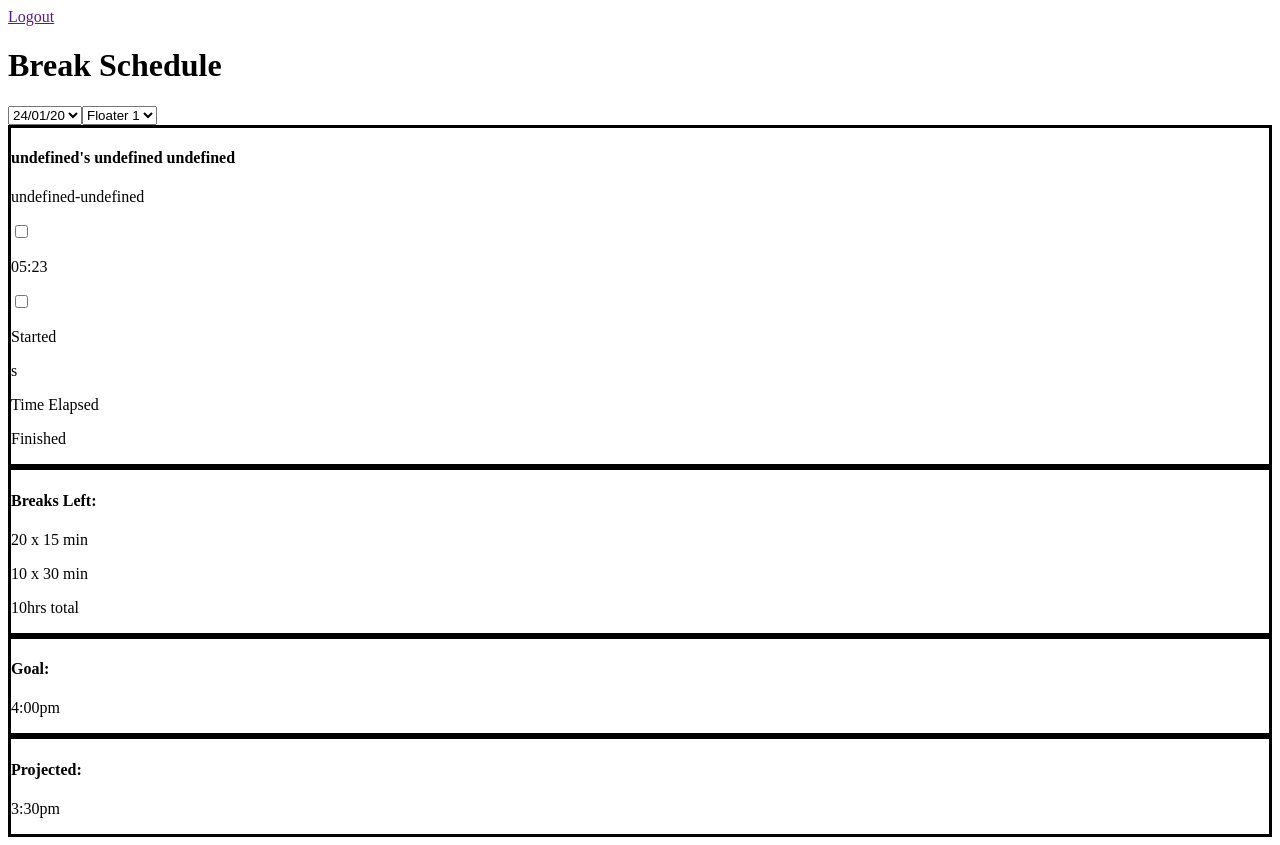
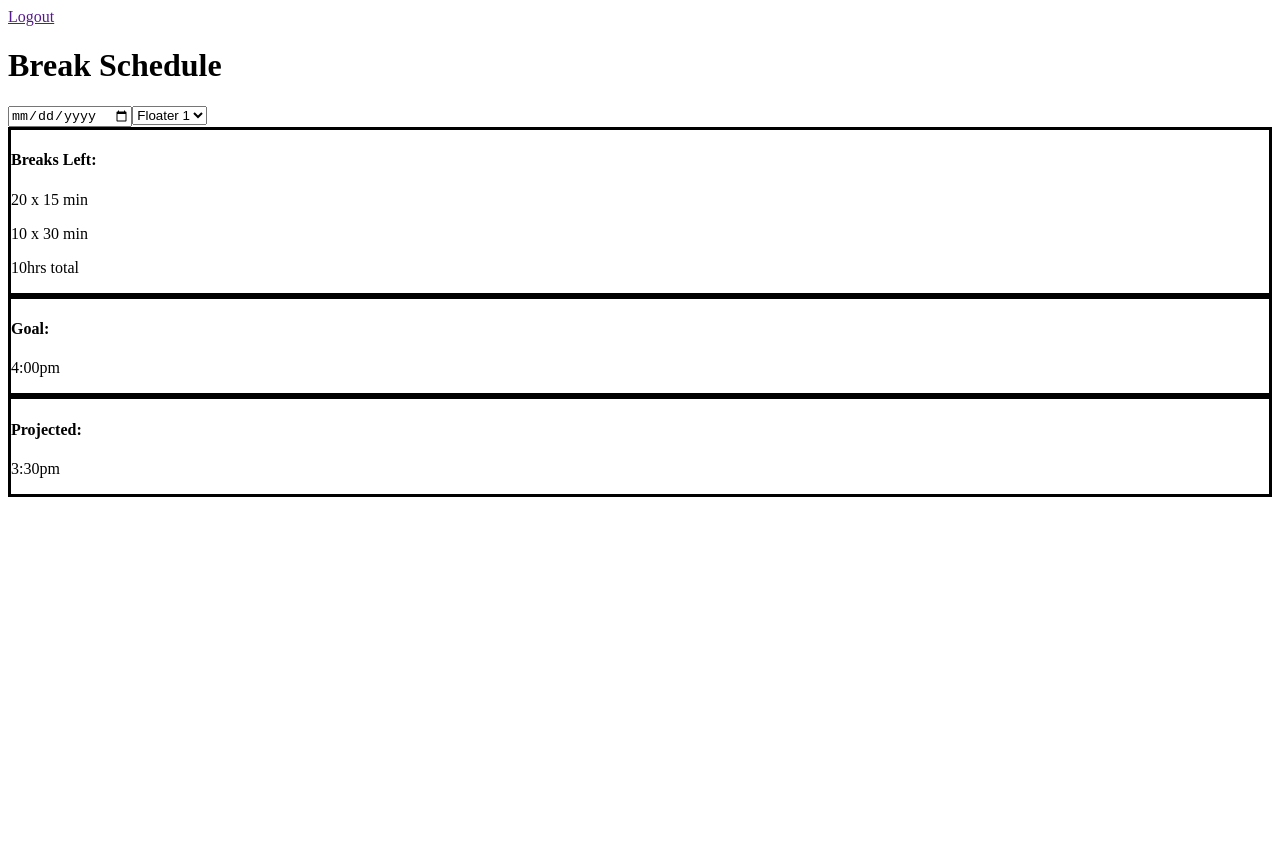
Before and after one commit to s3477631/FinalProject-FrontEnd, a React (Create React App) app: page /floater in a window 1280 px wide. After the commit the page ends 800 px from the top, so only its background shows below. Built offline with nearby package versions, Linux system fonts and the light colour scheme; sample sign-in values are in the browser's storage.

Commit message:
floater view renders breaks based on seed data, date picker works

```diff
--- a/package.json
+++ b/package.json
@@ -7,6 +7,7 @@
     "@testing-library/react": "^9.3.2",
     "@testing-library/user-event": "^7.1.2",
     "axios": "^0.19.1",
+    "ordinal": "^1.0.3",
     "react": "^16.12.0",
     "react-dom": "^16.12.0",
     "react-router-dom": "^5.1.2",
--- a/src/components/Break.js
+++ b/src/components/Break.js
@@ -1,7 +1,8 @@
 import React from "react"
+import ordinal from "ordinal"
 
 export default function Break(props) {
-    const breakTitle = `${props.employee}'s ${props.breakNum} ${props.breakDuration}`
+    const breakTitle = `${props.employee}'s ${ordinal(props.breakNum)} ${props.duration}`
     const scheduledTime = `${props.startTime}-${props.endTime}`
     return (
         <div style={{borderStyle: 'solid'}}>
--- a/src/views/FloaterView.js
+++ b/src/views/FloaterView.js
@@ -1,25 +1,39 @@
-import React from "react"
+import React, { useState } from "react"
 import Break from "../components/Break"
 import Logout from "../components/Logout"
 import breakSchedules from "../modules/seeds"
 
 export default function FloaterView() {
+
+    const [ schedule, setSchedule ] = useState(null)
+
+    const onDateSelect = () => {
+
+        // retrive date in date picker
+        let date = document.getElementById('floater-date').value
+        // convert from YYYY-MM-DD to DD/MM/YYYY
+            .split("-")
+            .reverse()
+            .join("/")
+
+        setSchedule(breakSchedules[date])
+    }
+
     return (
         <>
             <Logout />
             <h1>Break Schedule</h1>
-            <select>
-                <option value="1">24/01/20</option>
-                <option value="2">25/01/20</option>
-                <option value="3">26/01/20</option>
-                <option value="4">27/01/20</option>
-            </select>
+            <input type="date" id="floater-date" onChange={() => onDateSelect()}/>
             <select>
                 <option value="1">Floater 1</option>
                 <option value="2">Floater 2</option>
                 <option value="3">Floater 3</option>
             </select>
-            <Break />
+            {
+                schedule && schedule.map((breakData) => (
+                    <Break {...breakData} />
+                ))
+            }
             <div class="floater-stats">
                 <div class="breaks-left" style={{borderStyle: "solid"}}>
                     <h4>Breaks Left:</h4>
```
Also changed, not shown: 1 other file (tests, documents, lock files or other folders).
